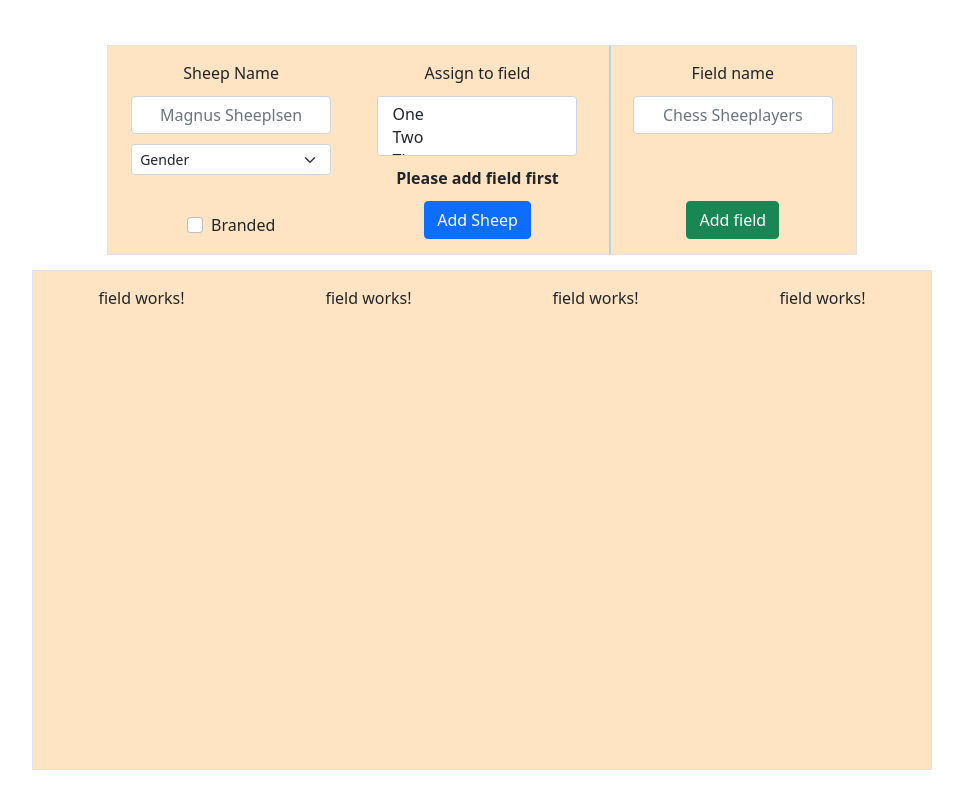
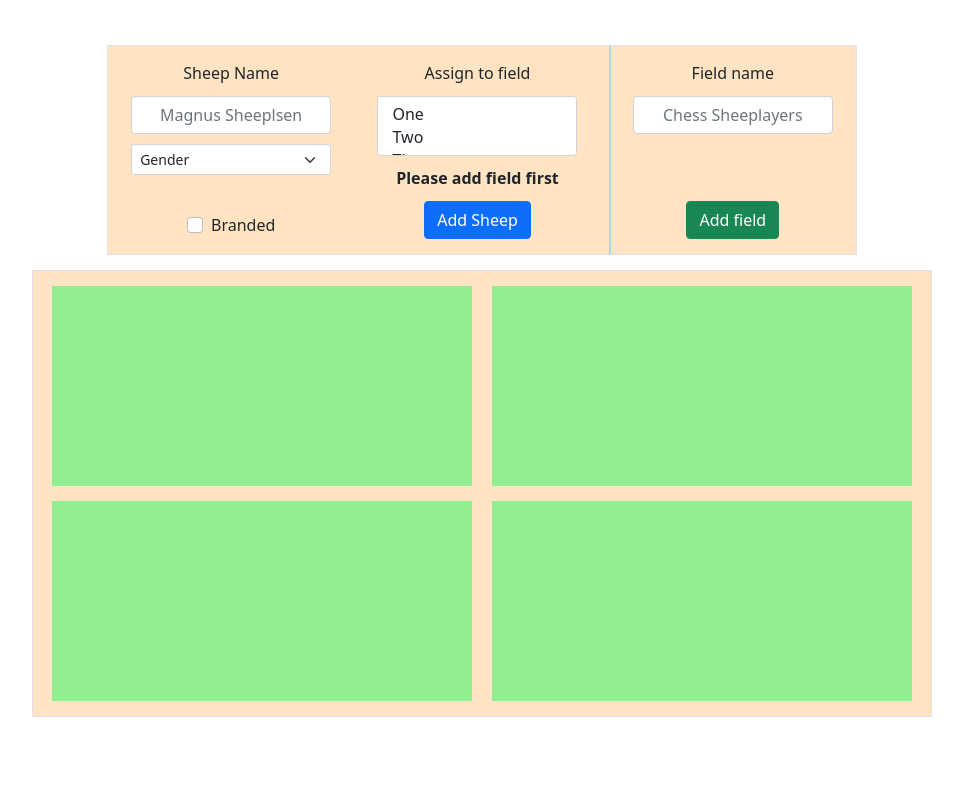
Before and after one commit to Viarus/sheep-project, an Angular app: page / in a window 1280 px wide. Shown: the whole page, without its empty margins (158-1121 px from the left). Built offline with nearby package versions, Linux system fonts and the light colour scheme.

Commit message:
fixed some margins on the container and added mock fields

```diff
--- a/src/app/app.component.css
+++ b/src/app/app.component.css
@@ -6,6 +6,14 @@
 
 .margin-top-small {
   margin-top: 15px;
+}
+
+.padding-top-small {
+  padding-top: 15px;
+}
+
+.padding-bottom-small {
+  padding-bottom: 15px;
 }
 
 /*LOCAL CSS*/
--- a/src/app/fields-container/field/field.component.css
+++ b/src/app/fields-container/field/field.component.css
@@ -0,0 +1,9 @@
+.field-container {
+  width: 420px;
+  min-height: 200px;
+  background-color: lightgreen;
+  display: flex;
+  flex-wrap: wrap;
+  /*justify-content: space-around;*/
+  /*gap: 10px;*/
+}
--- a/src/app/fields-container/field/field.component.html
+++ b/src/app/fields-container/field/field.component.html
@@ -1 +1,3 @@
-<p>field works!</p>
+<div class="field-container">
+
+</div>
--- a/src/app/fields-container/fields-container.component.css
+++ b/src/app/fields-container/fields-container.component.css
@@ -1,11 +1,10 @@
 .fields-flex-container {
   width: 900px;
-  min-height: 500px;
+  min-height: 400px;
   background-color: bisque;
   display: flex;
   flex-wrap: wrap;
-  justify-content: space-around;
-  gap: 10px;
+  justify-content: space-evenly;
 }
 
 .fields-flex-children {
--- a/src/app/fields-container/fields-container.component.html
+++ b/src/app/fields-container/fields-container.component.html
@@ -1,4 +1,4 @@
-<div class="fields-flex-container margin-top-small border">
+<div class="fields-flex-container margin-top-small padding-bottom-small border">
   <div class="fields-flex-children margin-top-small">
     <app-field></app-field>
   </div>
```
